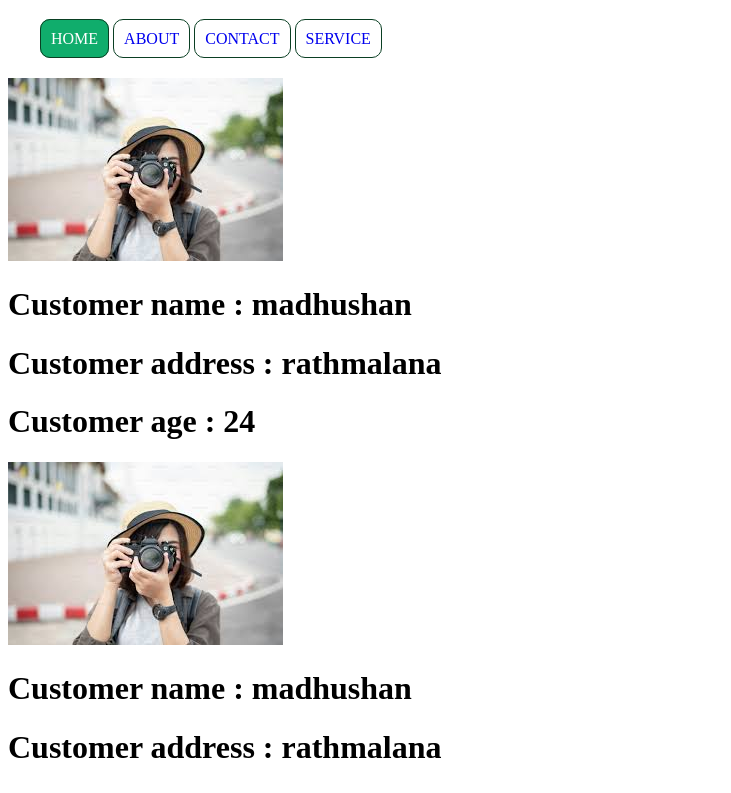
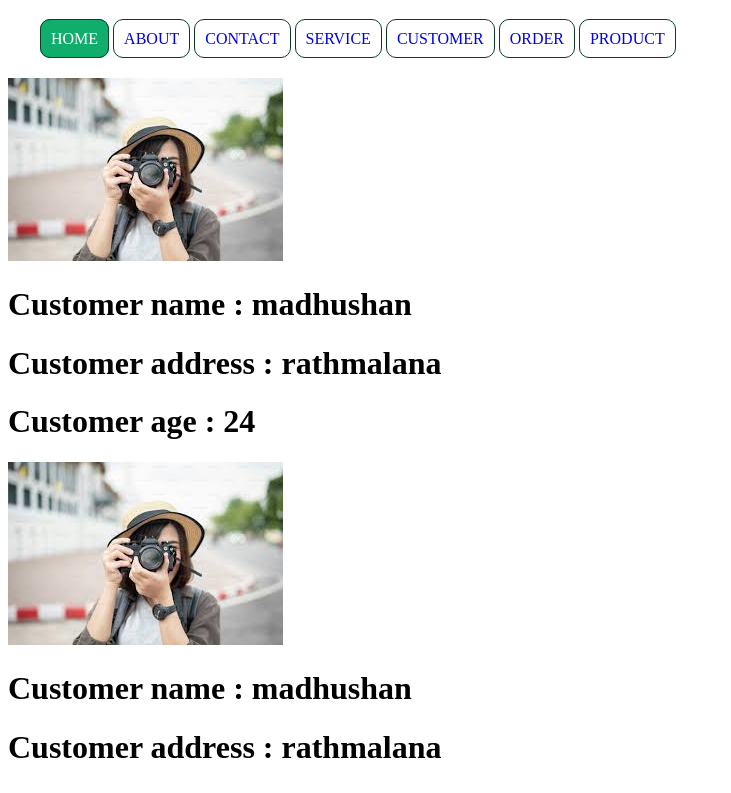
Before and after one commit to MadhushanTharanga/angular-test-project, an Angular app: page /home in a window 1280 px wide. Shown: the top 793 px of the page, without its empty margins (0-731 px from the left). Built offline with nearby package versions, Linux system fonts and the light colour scheme.

Commit message:
updated!!

```diff
--- a/src/app/app.component.html
+++ b/src/app/app.component.html
@@ -3,5 +3,8 @@
   <a routerLinkActive="active" routerLink="/about">ABOUT</a>
   <a routerLinkActive="active" routerLink="/contact">CONTACT</a>
   <a routerLinkActive="active" routerLink="/service">SERVICE</a>
+  <a routerLinkActive="active" routerLink="/customer">CUSTOMER</a>
+  <a routerLinkActive="active" routerLink="/order">ORDER</a>
+  <a routerLinkActive="active" routerLink="/product">PRODUCT</a>
 </div>
 <router-outlet></router-outlet>
--- a/src/app/app.routes.ts
+++ b/src/app/app.routes.ts
@@ -11,5 +11,8 @@ export const routes: Routes = [
   {path:'about',component:AboutComponent},
   {path:'contact',component:ContactComponent},
   {path:'service',component:ServiceComponent},
+  {path:'customer', loadChildren:()=>import('./module/customer/customer.module').then(m=>m.CustomerModule)},
+  {path:'order', loadChildren:()=>import('./module/order/order.module').then(m=>m.OrderModule)},
+  {path:'product', loadChildren:()=>import('./module/product/product.module').then(m=>m.ProductModule)},
   {path:'**',component:NotFoundPageComponent},
 ];
--- a/src/app/module/customer/customer-routing.module.ts
+++ b/src/app/module/customer/customer-routing.module.ts
@@ -1,7 +1,11 @@
 import { NgModule } from '@angular/core';
 import { RouterModule, Routes } from '@angular/router';
+import {CustomerDefaultComponent} from "./components/customer-default/customer-default.component";
 
-const routes: Routes = [];
+const routes: Routes = [
+  {path:'',redirectTo:'/customer/customer-default',pathMatch:'full'},
+  {path:'customer-default',component:CustomerDefaultComponent}
+];
 
 @NgModule({
   imports: [RouterModule.forChild(routes)],
```
